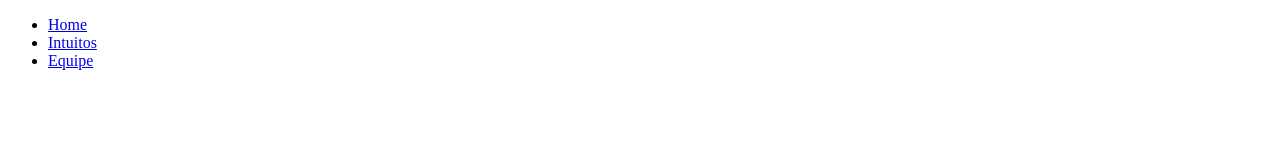
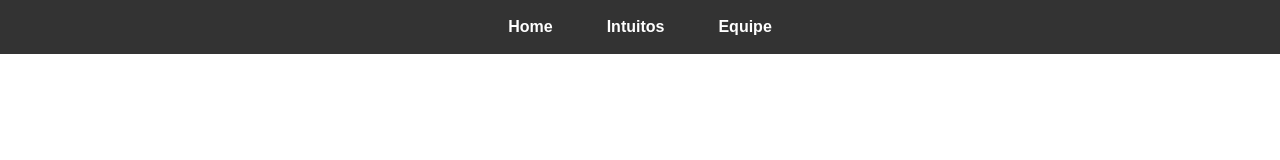
Before and after one commit to vinileao007/vinileao007.github.io, a plain HTML site: page index.html in a window 1280 px wide. Drawn offline with Linux system fonts and the light colour scheme.

Commit message:
Update style.css

```diff
--- a/style.css
+++ b/style.css
@@ -1 +1,36 @@
 @charset "UTF-8";
+
+body {
+      margin: 0;
+      font-family: sans-serif;
+    }
+
+    header {
+      background-color: #333;
+      padding: 10px 0;
+    }
+
+    nav ul {
+      display: flex;
+      list-style: none;
+      margin: 0;
+      padding: 0;
+      justify-content: center;
+    }
+
+    nav ul li {
+      margin: 0 15px;
+    }
+
+    nav ul li a {
+      color: white;
+      text-decoration: none;
+      font-weight: bold;
+      padding: 8px 12px;
+      display: block;
+    }
+
+    nav ul li a:hover {
+      background-color: #555;
+      border-radius: 4px;
+    }
```
